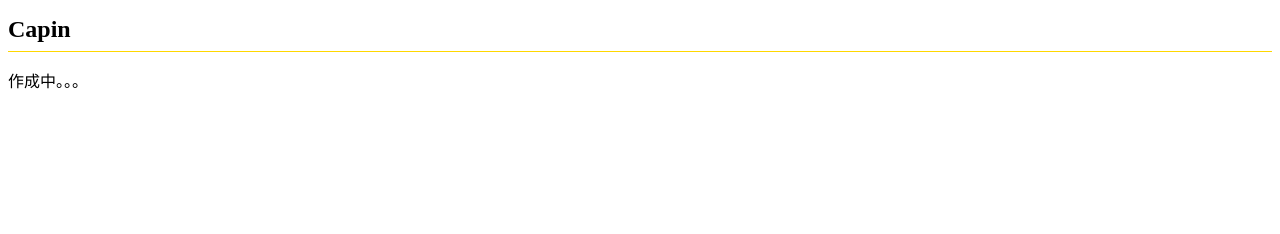
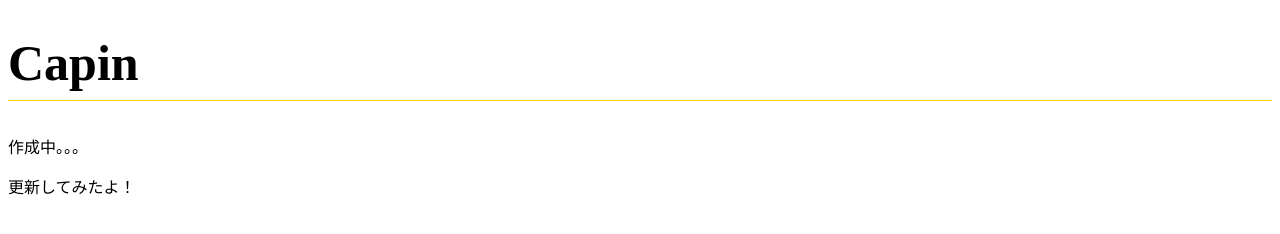
Before and after one commit to kapin7784/dotinstall.github.io, a plain HTML site: page index.html in a window 1280 px wide. Drawn offline with Linux system fonts and the light colour scheme.

Commit message:
Add files via upload

```diff
--- a/index.html
+++ b/index.html
@@ -9,6 +9,7 @@
 <body>
   <h1>Capin</h1>
   <p>作成中。。。</p>
+  <p>更新してみたよ！</p>
 
 </body>
 </html>
--- a/styles.css
+++ b/styles.css
@@ -1,5 +1,6 @@
 h1{
-  font-size: 24px;
+  font-size: 50px;
   padding-bottom: 8px;
   border-bottom: 1px solid gold;
+
 }
```
